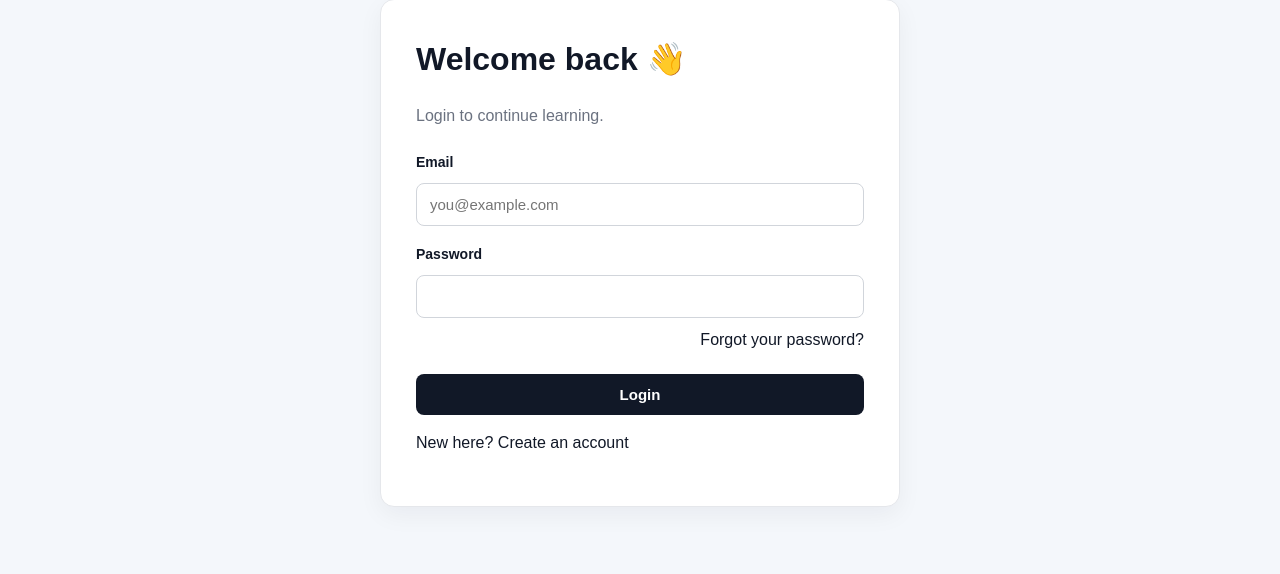
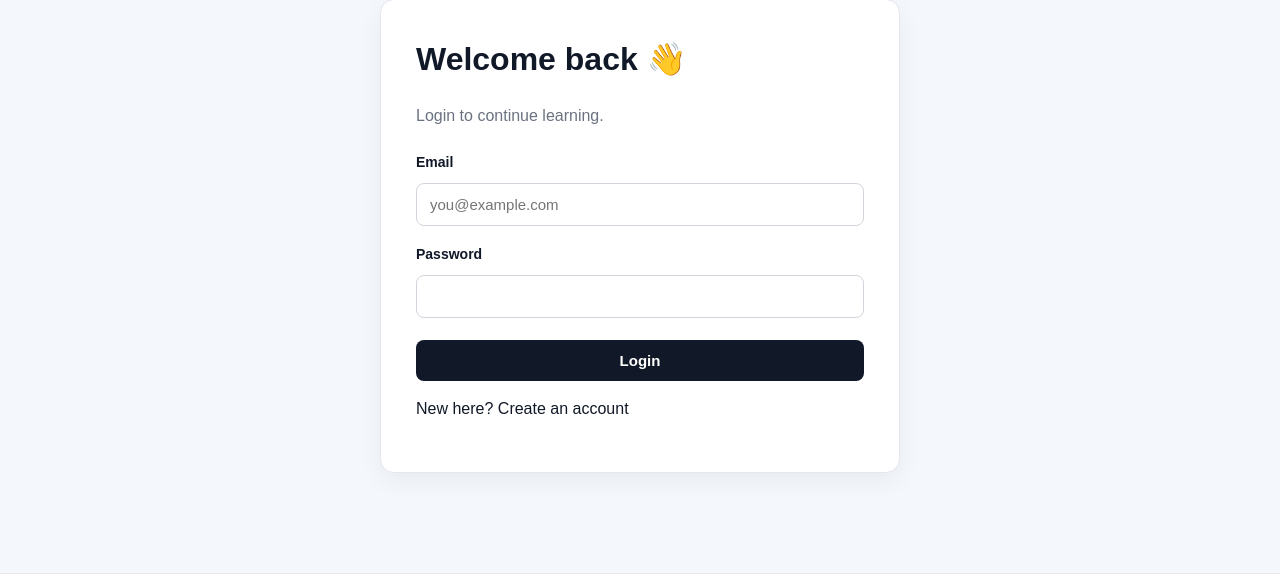
Before and after one commit to Tee-11/studynaijaai.ng, a Flask app: page /login in a window 1280 px wide. Shown: the part 141-715 px from the top of the page. Run offline with Flask 3, Linux system fonts and the light colour scheme; some libraries are stand-ins or nearby versions.

Commit message:
Remove forgot password link from login

```diff
--- a/templates/login.html
+++ b/templates/login.html
@@ -34,7 +34,7 @@ Login
         >
 
 
-        <label>
+    <label>
             Password
         </label>
 
@@ -43,12 +43,6 @@ Login
             name="password"
             required
         >
-
-        <p style="text-align: right; margin: 0;">
-            <a href="{{ url_for('forgot_password') }}">
-                Forgot your password?
-            </a>
-        </p>
 
         <button
             class="button"
```
